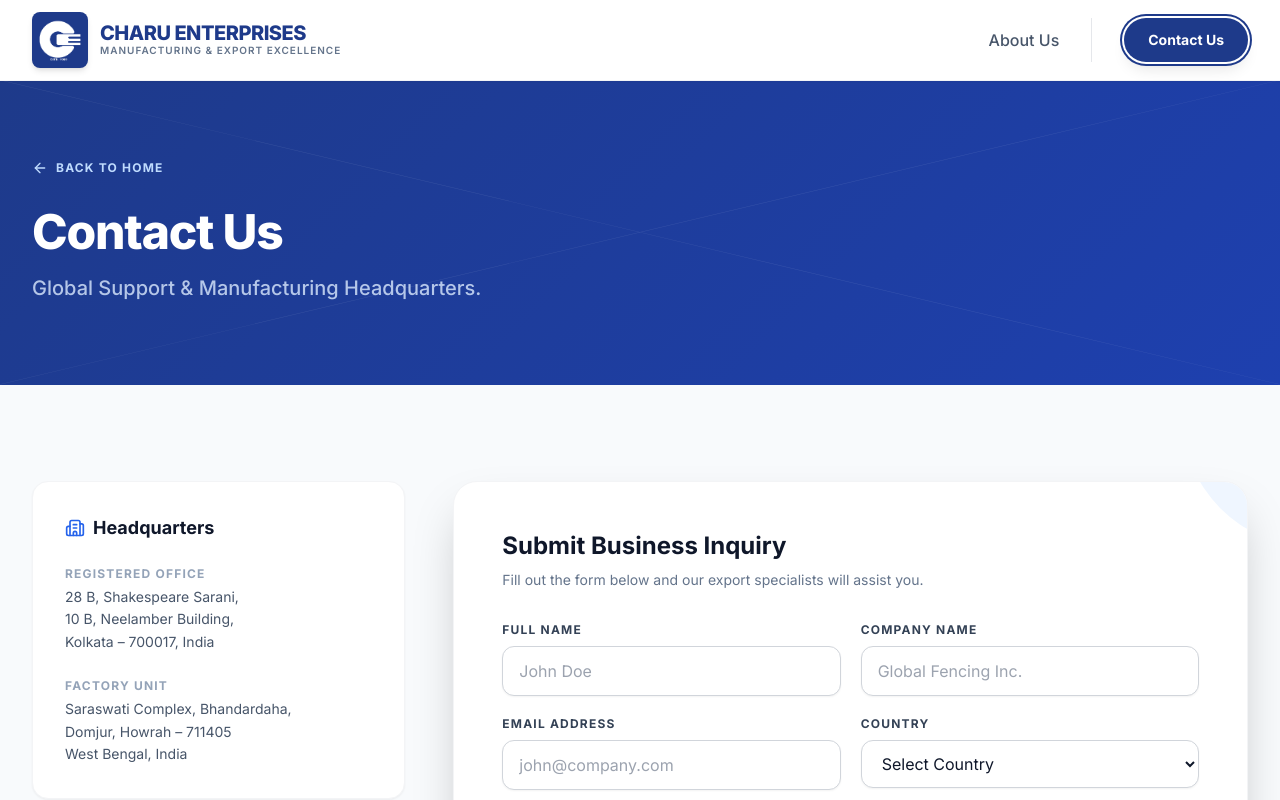
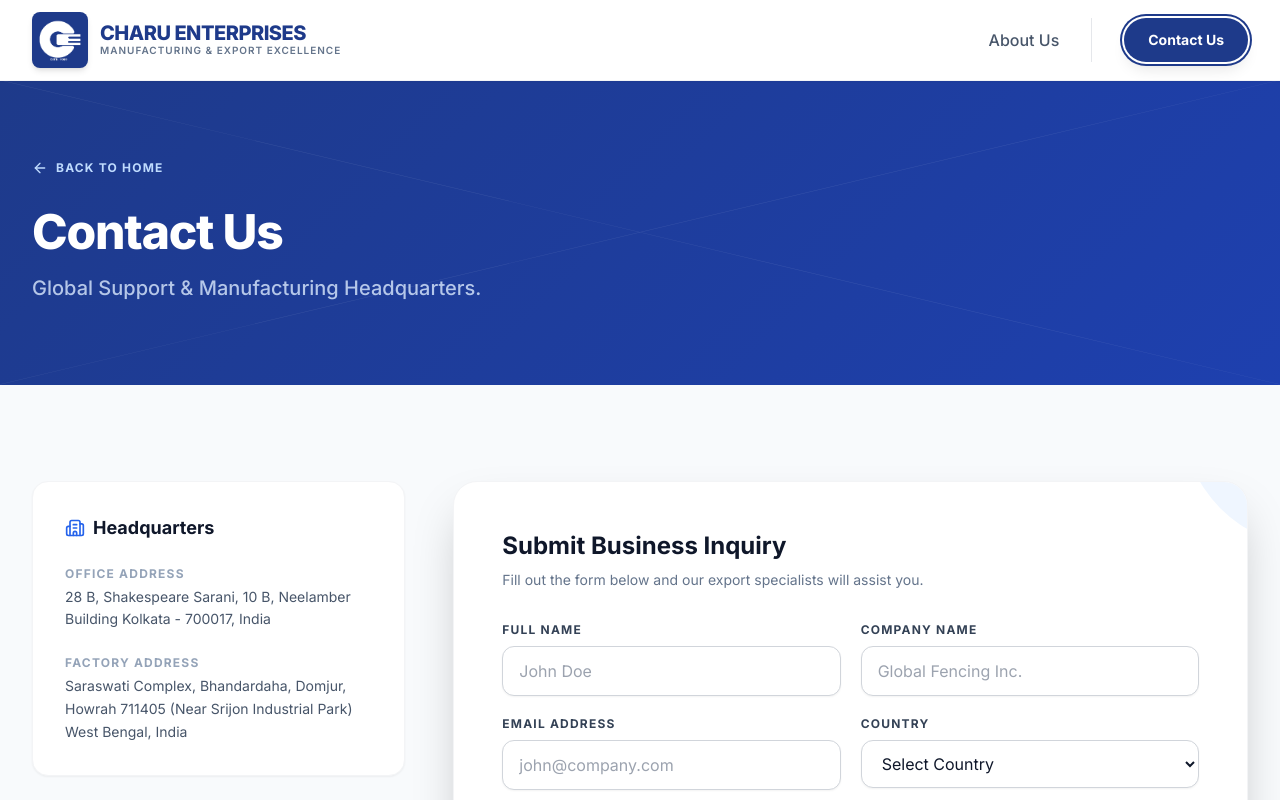
Before and after one commit to AnishDebnath/Charu-Enterprise-Business-page, a React (Vite) app: page / in a window 1280 px wide. Both pictures are taken after a click on the button "Contact Us". Shown: the top 800 px of the page. Built offline with nearby package versions, Linux system fonts and the light colour scheme.

Commit message:
Add Contact page Details

```diff
--- a/src/pages/contact/page.tsx
+++ b/src/pages/contact/page.tsx
@@ -46,19 +46,15 @@ export const ContactPage: React.FC<ContactPageProps> = ({ onBack }) => {
                                 </h3>
                                 <div className="space-y-6">
                                     <div>
-                                        <p className="text-xs font-bold text-slate-400 uppercase tracking-widest mb-1">Registered Office</p>
+                                        <p className="text-xs font-bold text-slate-400 uppercase tracking-widest mb-1">Office Address</p>
                                         <p className="text-slate-600 text-sm leading-relaxed">
-                                            28 B, Shakespeare Sarani,<br />
-                                            10 B, Neelamber Building,<br />
-                                            Kolkata – 700017, India
+                                            28 B, Shakespeare Sarani, 10 B, Neelamber Building Kolkata - 700017, India
                                         </p>
                                     </div>
                                     <div>
-                                        <p className="text-xs font-bold text-slate-400 uppercase tracking-widest mb-1">Factory Unit</p>
+                                        <p className="text-xs font-bold text-slate-400 uppercase tracking-widest mb-1">Factory Address</p>
                                         <p className="text-slate-600 text-sm leading-relaxed">
-                                            Saraswati Complex, Bhandardaha,<br />
-                                            Domjur, Howrah – 711405<br />
-                                            West Bengal, India
+                                            Saraswati Complex, Bhandardaha, Domjur, Howrah 711405 (Near Srijon Industrial Park) West Bengal, India
                                         </p>
                                     </div>
                                 </div>
@@ -78,7 +74,7 @@ export const ContactPage: React.FC<ContactPageProps> = ({ onBack }) => {
                                         </div>
                                     </div>
                                     <div>
-                                        <p className="text-xs font-bold text-blue-300 uppercase tracking-widest mb-1">USA Support</p>
+                                        <p className="text-xs font-bold text-blue-300 uppercase tracking-widest mb-1">USA Contact</p>
                                         <div className="flex items-center space-x-2">
                                             <Smartphone className="w-4 h-4 text-blue-300" />
                                             <span className="font-medium">+1 (346) 433-7572</span>
@@ -88,7 +84,7 @@ export const ContactPage: React.FC<ContactPageProps> = ({ onBack }) => {
                                         <p className="text-xs font-bold text-blue-300 uppercase tracking-widest mb-1">Email Us</p>
                                         <div className="flex items-center space-x-2">
                                             <Mail className="w-4 h-4 text-blue-300" />
-                                            <span className="font-medium">opmaskara1008@gmail.com</span>
+                                            <span className="font-medium">opmaskara1008@gmail.com <br></br> som83777@gmail.com</span>
                                         </div>
                                     </div>
                                 </div>
@@ -109,7 +105,7 @@ export const ContactPage: React.FC<ContactPageProps> = ({ onBack }) => {
                             <InquiryForm type="CONTACT" />
 
                             {/* Map Placeholder */}
-                            <div className="mt-8 bg-gray-200 rounded-3xl h-64 w-full relative overflow-hidden group">
+                            {/* <div className="mt-8 bg-gray-200 rounded-3xl h-64 w-full relative overflow-hidden group">
                                 <div className="absolute inset-0 flex items-center justify-center">
                                     <div className="text-center">
                                         <MapPin className="w-10 h-10 text-slate-400 mx-auto mb-2" />
@@ -118,7 +114,7 @@ export const ContactPage: React.FC<ContactPageProps> = ({ onBack }) => {
                                     </div>
                                 </div>
                                 <div className="absolute inset-0 bg-slate-900/0 group-hover:bg-slate-900/5 transition-colors duration-300 cursor-pointer" />
-                            </div>
+                            </div> */}
                         </div>
 
                     </div>
```
Also changed, not shown: 3 other files (tests, documents, lock files or other folders).
